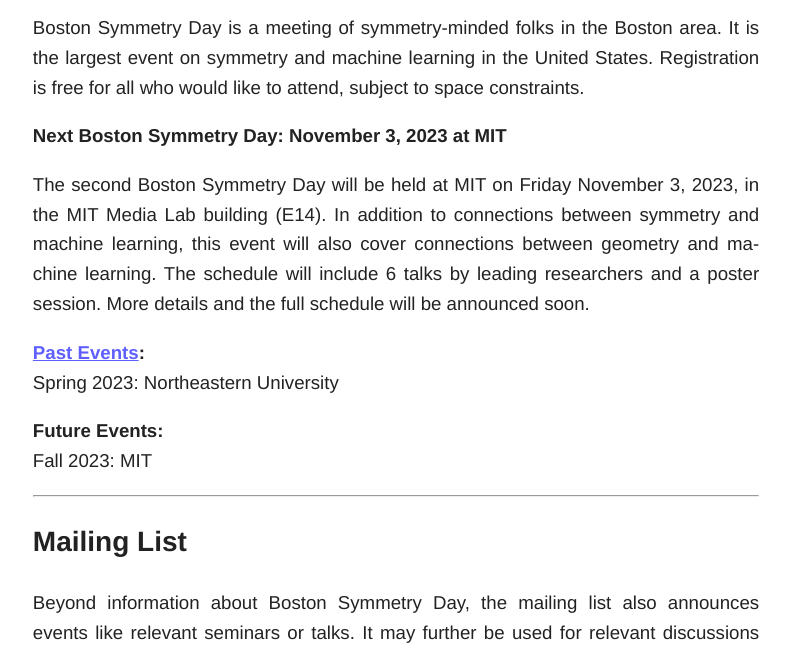
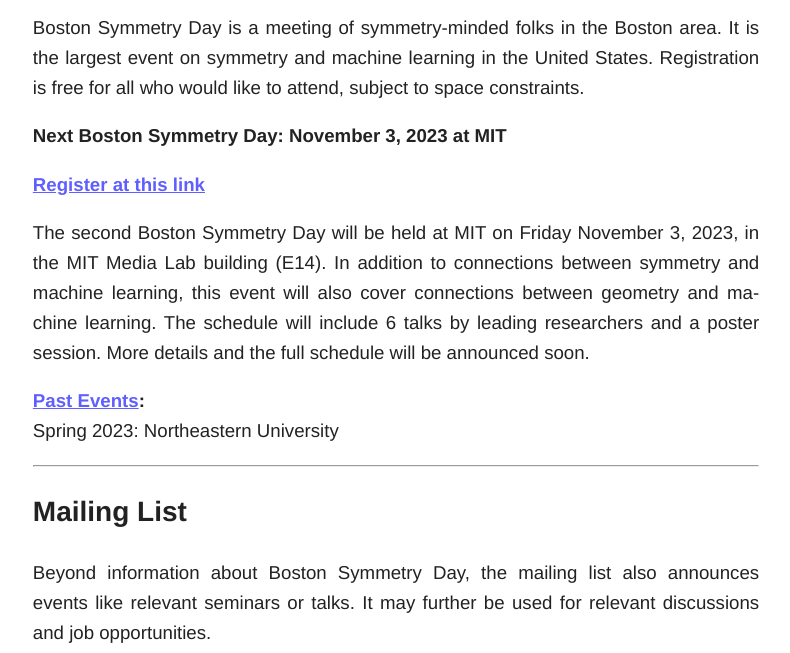
Before and after one commit to bostonsymmetry/bostonsymmetry.github.io, a plain HTML site: page index.html in a window 1280 px wide. Shown: the part 644-1297 px from the top of the page, without its empty margins (244-1034 px from the left). Drawn offline with Linux system fonts and the light colour scheme.

Commit message:
add registration

```diff
--- a/index.html
+++ b/index.html
@@ -30,6 +30,7 @@
 <h1 id="boston-symmetry-day">Boston Symmetry Day</h1>
 <p>Boston Symmetry Day is a meeting of symmetry-minded folks in the Boston area. It is the largest event on symmetry and machine learning in the United States. Registration is free for all who would like to attend, subject to space constraints.</p>
 <p><strong>Next Boston Symmetry Day: November 3, 2023 at MIT</strong></p>
+<p><strong><a href="https://forms.gle/7uJtk9CnvgFxGnKQ7">Register at this link</a></strong></p>
 <p>The second Boston Symmetry Day will be held at MIT on Friday November 3, 2023, in the MIT Media Lab building (E14). In addition to connections between symmetry and machine learning, this event will also cover connections between geometry and machine learning. The schedule will include 6 talks by leading researchers and a poster session. More details and the full schedule will be announced soon.</p>
 <!---
 **First Boston Symmetry Day: April 7, 2023 at Northeastern**
@@ -37,8 +38,6 @@
 --->
 <p><strong><a href="past_events.html">Past Events</a>:</strong><br>
 Spring 2023: Northeastern University</p>
-<p><strong>Future Events:</strong><br>
-Fall 2023: MIT</p>
 <hr>
 <h2 id="mailing-list">Mailing List</h2>
 <p>Beyond information about Boston Symmetry Day, the mailing list also announces events like relevant seminars or talks. It may further be used for relevant discussions and job opportunities.</p>
```
